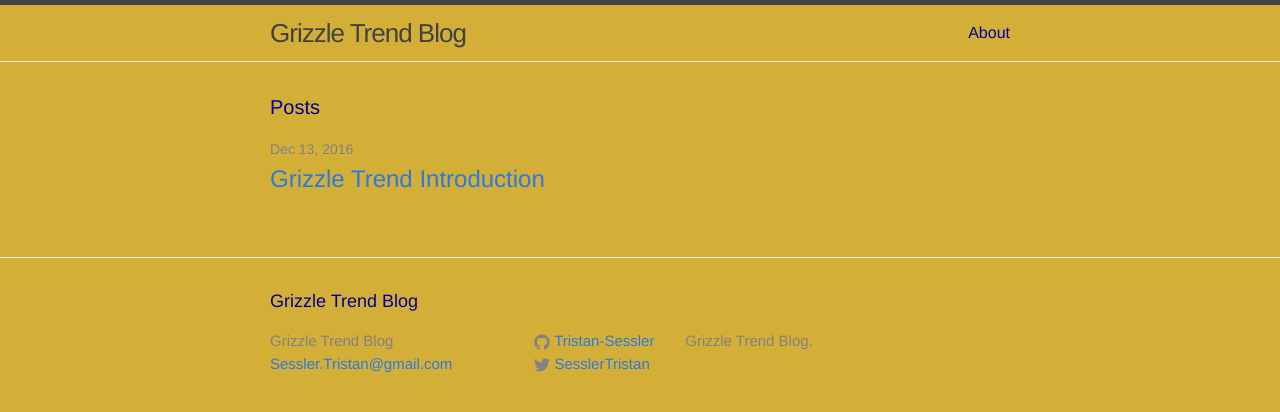
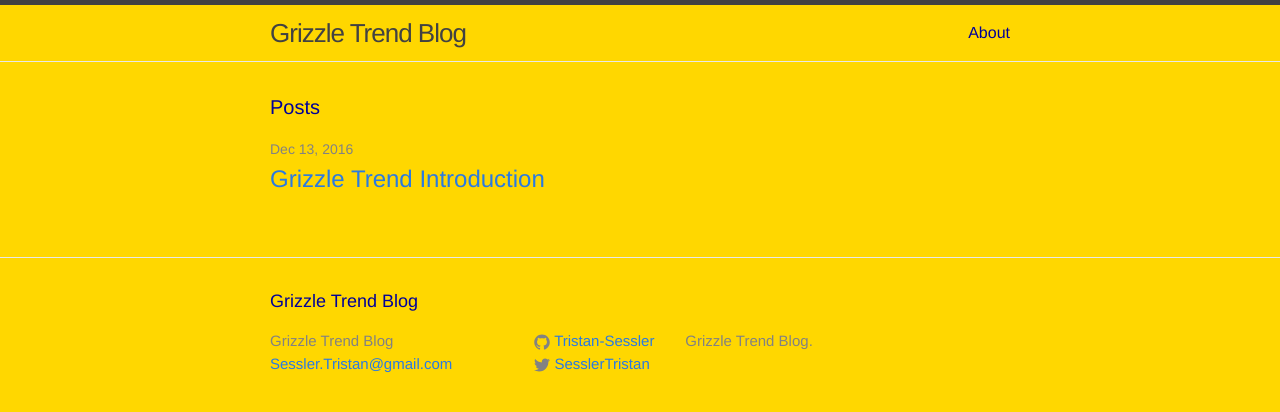
Before and after one commit to Tristan-Sessler/T1, a Jekyll site: the page built from index.html, in a window 1280 px wide. Shown: the top 412 px of the page. Built offline with Jekyll 4.4.1, drawn with Linux system fonts in a browser that asks for light colours.

Commit message:
Update main.scss

```diff
--- a/css/main.scss
+++ b/css/main.scss
@@ -15,7 +15,7 @@ $base-line-height: 1.5;
 $spacing-unit:     30px;
 
 $text-color:       #000099;
-$background-color: #D4AF37;
+$background-color: #FFD700;
 $brand-color:      #2a7ae2;
 
 $grey-color:       #828282;
```
